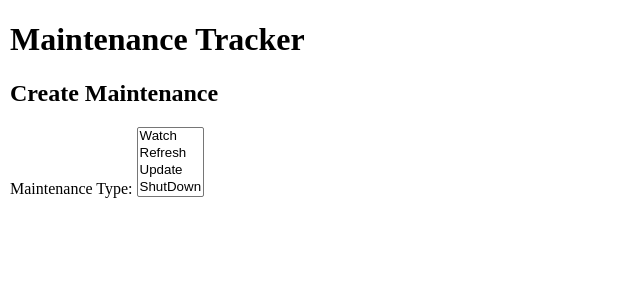
After one commit to courtneypulaski/courtneypulaski.github.io, a Flask app: page /maintenance in a window 1280 px wide. The commit adds this page. Shown: the top 300 px of the page, without its empty margins (0-640 px from the left). Run offline with Flask 3, Linux system fonts and the light colour scheme.

Commit message:
update dynamic counter page, update maintenance

```diff
--- a/app.py
+++ b/app.py
@@ -4,11 +4,17 @@ app = Flask(__name__)
 
 @app.route('/')
 def home():
+    # return render_template('maintenance.html')
+    # fix this later
     return render_template('index.html')
 
 @app.route('/counter')
 def counter():
-    return render_template('Counter.html')
+    return render_template('counter.html')
+
+@app.route('/maintenance')
+def maintenance():
+    return render_template('maintenance.html')
 
 if __name__ == '__main__':
     app.run(debug=True)
--- /dev/null
+++ b/static/maintenance.js
@@ -0,0 +1,21 @@
+maintenance_type = [
+    {value: 0, maint: "Watch"},
+    {value: 1, maint: "Refresh"},
+    {value: 2, maint: "Update"},
+    {value: 3, maint: "ShutDown"}
+]
+
+function populateMaintType() {
+    maint_type = document.getElementById("maint_type");
+    maintenance_type.forEach((item) => {
+        let option = document.createElement("option");
+        option.value = item.value;
+        option.text = item.maint;
+        maint_type.appendChild(option);
+    });
+}
+
+window.onload = function () {
+    populateMaintType();
+
+}
--- a/templates/index.html
+++ b/templates/index.html
@@ -34,6 +34,7 @@
                 <li><a href="{{ url_for('static', filename='assets/Courtney_Pulaski_Resume.pdf') }}">My Resume</a></li>
                 <li><a href="{{ url_for('static', filename='assets/CS50P.png') }}">CS50 Certificate</a></li>
                 <li><a href="{{ url_for('counter') }}">Weight/Calorie Tracker</a></li>
+                <li><a href="{{ url_for('maintenance') }}">Maintenance Tracker</a></li>
             </ul>
         </div>
     </body>
--- /dev/null
+++ b/templates/maintenance.html
@@ -0,0 +1,21 @@
+<!DOCTYPE html>
+<html>
+    <head>
+        <meta charset="UTF-8">
+        <meta name="viewport" content="width=device-width, initial-scale=1.0">
+        <title>Courtney Pulaski</title>
+        <link rel="stylesheet" href="personalpage.css">
+    </head>
+    <body>
+        <h1>Maintenance Tracker</h1>
+        <div>
+            <h2>Create Maintenance</h2>
+            <form>
+                <label for="maint_type">Maintenance Type:</label>
+                <select name="maint_type" id="maint_type" multiple></select>
+            </form>
+        </div>
+
+    <script src="{{ url_for('static', filename='maintenance.js') }}"></script>
+    </body>
+</html>
```
Also changed, not shown: static/counter.js (renamed from static/personalpage.js, +13 -0 lines), templates/Counter.html (+1 -31 lines).
